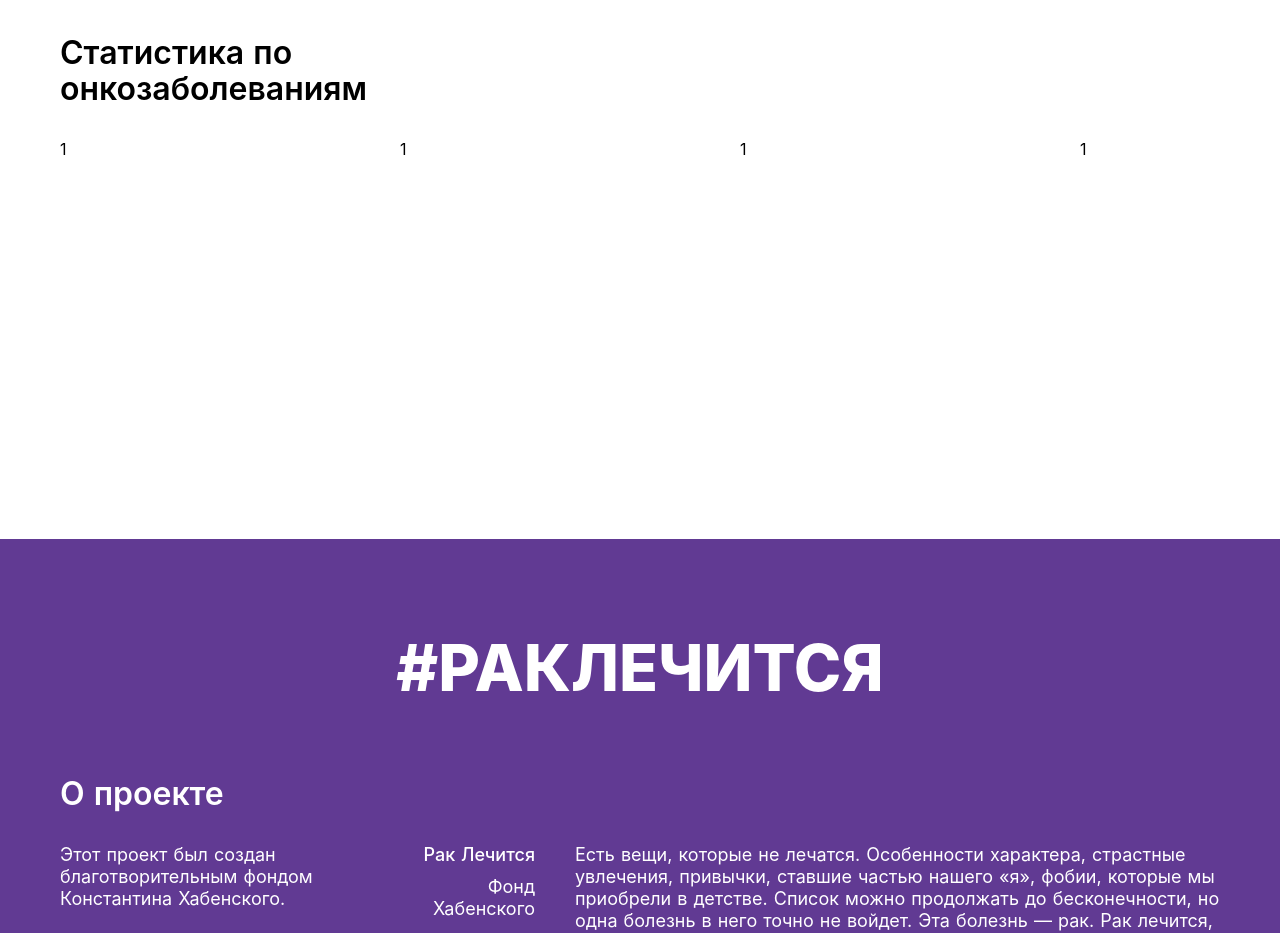
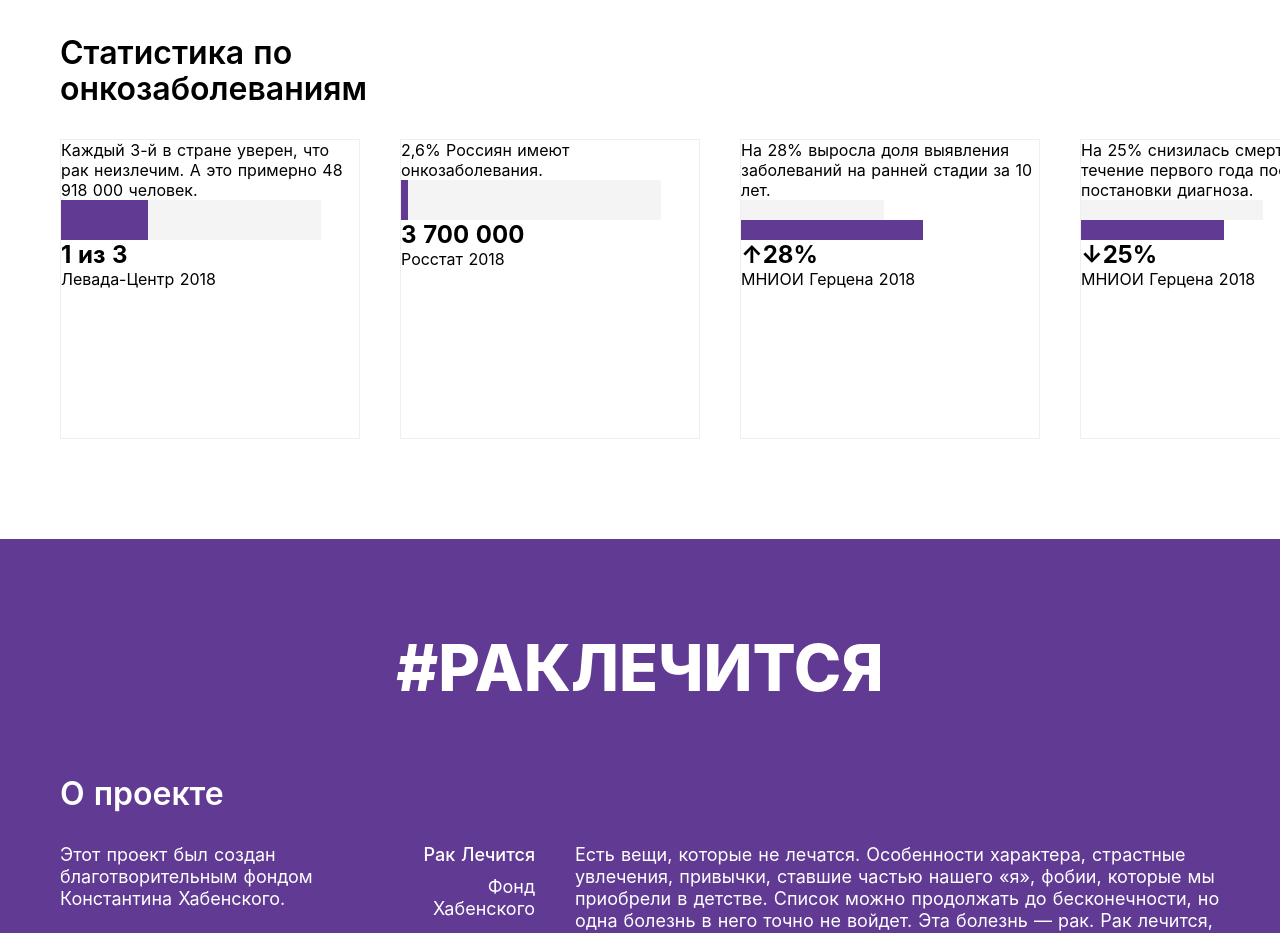
Before and after one commit to rak-lechitsya/project, a Nuxt app: page / in a window 1280 px wide. Shown: the part 1480-2413 px from the top of the page. Built offline with nearby package versions, Linux system fonts and the light colour scheme.

Commit message:
progressbars

```diff
--- a/components/Statistics.vue
+++ b/components/Statistics.vue
@@ -3,10 +3,62 @@
     <statistics-title :title="title" class="statistics__title" />
     <div class="statistics__container">
       <div class="statistics__pictures">
-        <div class="statistics__item">1</div>
-        <div class="statistics__item">1</div>
-        <div class="statistics__item">1</div>
-        <div class="statistics__item">1</div>
+        <div class="statistics__item">
+          <p class="statistics__text">
+            Каждый 3-й в стране уверен, что рак неизлечим. А это примерно 48 918
+            000 человек.
+          </p>
+          <progress-bar
+            :progress="progress"
+            class="progress-bar"
+            :value="1"
+            :maxValue="3"
+          />
+          <h2 class="statistics__title">1 из 3</h2>
+          <p class="statistics__author">Левада-Центр 2018</p>
+        </div>
+        <div class="statistics__item">
+          <p class="statistics__text">2,6% Россиян имеют онкозаболевания.</p>
+          <progress-bar
+            :progress="progress"
+            class="progress-bar"
+            :value="2.6"
+            :maxValue="100"
+          />
+          <h2 class="statistics__title">3 700 000</h2>
+          <p class="statistics__author">Росстат 2018</p>
+        </div>
+
+        <div class="statistics__item">
+          <p class="statistics__text">
+            На 28% выросла доля выявления заболеваний на ранней стадии за 10
+            лет.
+          </p>
+          <double-progress-bar
+            :doubleProgress="doubleProgress"
+            class="progress-bar-double"
+            :oldValue="55"
+            :maxValue="100"
+            :newValue="70"
+          />
+          <h2 class="statistics__title">↑28%</h2>
+          <p class="statistics__author">МНИОИ Герцена 2018</p>
+        </div>
+        <div class="statistics__item">
+          <p class="statistics__text">
+            На 25% снизилась смертность в течение первого года после постановки
+            диагноза.
+          </p>
+          <double-progress-bar
+            :doubleProgress="doubleProgress"
+            class="progress-bar-double"
+            :oldValue="70"
+            :maxValue="100"
+            :newValue="55"
+          />
+          <h2 class="statistics__title">↓25%</h2>
+          <p class="statistics__author">МНИОИ Герцена 2018</p>
+        </div>
       </div>
     </div>
   </div>
@@ -14,10 +66,14 @@
 
 <script>
 import Title from '@/components/ui/Title';
+import Progress from '@/components/ui/Progress-bar';
+import doubleProgress from '@/components/ui/Double_Progress-bar';
 
 export default {
   components: {
     'statistics-title': Title,
+    'progress-bar': Progress,
+    'double-progress-bar': doubleProgress,
   },
   data() {
     return {
@@ -50,5 +106,6 @@ export default {
 .statistics__item {
   height: 300px;
   width: 300px;
+  border: 1px solid #efefef;
 }
 </style>
--- /dev/null
+++ b/components/ui/Double_Progress-bar.vue
@@ -0,0 +1,55 @@
+<template>
+  <div class="progress-bar-double">
+    <div class="progress-bar-double__old">
+      <div class="progress-bar-double__fill" :style="styleOld"></div>
+    </div>
+    <div class="progress-bar-double__new">
+      <div
+        class="progress-bar-double__fill progress-bar-double__fill_violet"
+        :style="styleNew"
+      ></div>
+    </div>
+  </div>
+</template>
+
+<script>
+export default {
+  props: {
+    newValue: Number,
+    oldValue: Number,
+    maxValue: Number,
+  },
+  computed: {
+    styleOld() {
+      return `width: ${(this.oldValue / this.maxValue) * 100}%;`;
+    },
+    styleNew() {
+      return `width: ${(this.newValue / this.maxValue) * 100}%;`;
+    },
+  },
+};
+</script>
+
+<style scoped>
+.progress-bar-double {
+  max-width: 260px;
+  height: 40px;
+  background: white;
+  position: relative;
+}
+
+.progress-bar-double__fill {
+  position: absolute;
+  left: 0;
+  top: 0;
+  height: 50%;
+  background: #f4f4f4;
+}
+.progress-bar-double__fill_violet {
+  position: absolute;
+  left: 0;
+  top: 50%;
+  height: 50%;
+  background: #613a93;
+}
+</style>
--- /dev/null
+++ b/components/ui/Progress-bar.vue
@@ -0,0 +1,36 @@
+<template>
+  <div class="progress-bar">
+    <div class="progress-bar__fill" :style="style"></div>
+  </div>
+</template>
+
+<script>
+export default {
+  props: {
+    value: Number,
+    maxValue: Number,
+  },
+  computed: {
+    style() {
+      return `width: ${(this.value / this.maxValue) * 100}%;`;
+    },
+  },
+};
+</script>
+
+<style scoped>
+.progress-bar {
+  max-width: 260px;
+  height: 40px;
+  background: #f4f4f4;
+  position: relative;
+}
+
+.progress-bar__fill {
+  position: absolute;
+  left: 0;
+  top: 0;
+  height: 100%;
+  background: #613a93;
+}
+</style>
```
